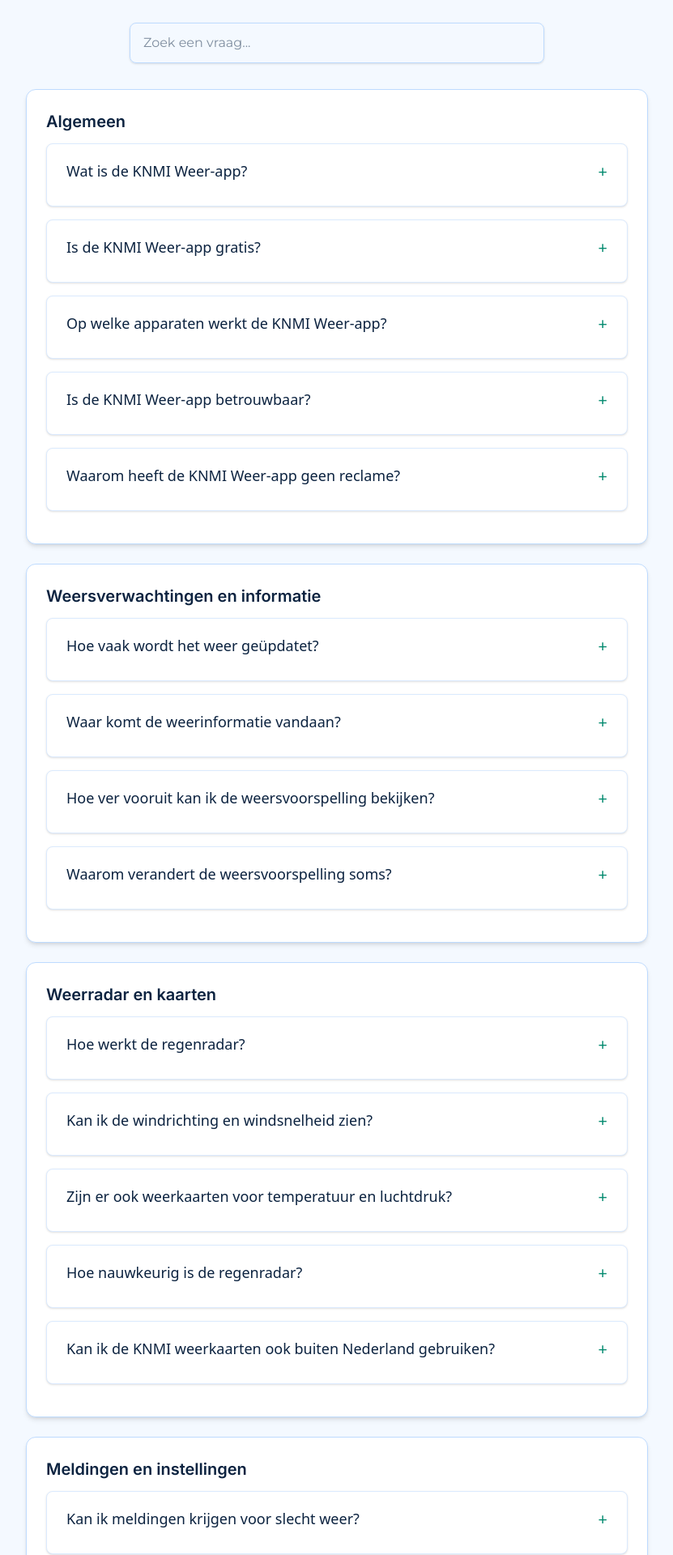
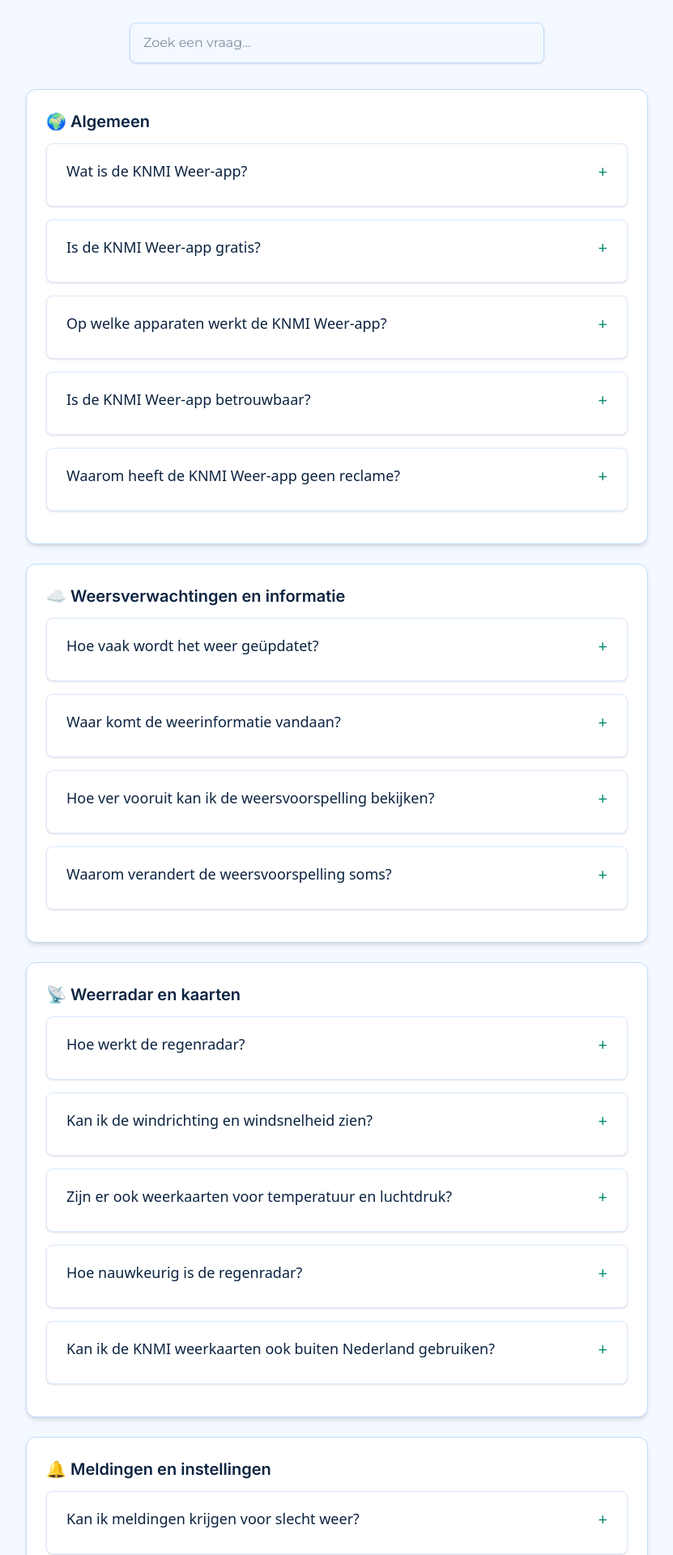
Before and after one commit to lucasBFontys/knmi-opdracht, a Next.js app: page /faq in a window 1280 px wide. Shown: the part 280-2200 px from the top of the page at 81% size, without its empty margins (224-1055 px from the left). Built offline with nearby package versions, Linux system fonts and the light colour scheme.

Commit message:
Icoontjes opnieuw toegevoegd

```diff
--- a/app/faq/page.jsx
+++ b/app/faq/page.jsx
@@ -8,7 +8,7 @@
 
   const faqs = [
     {
-      category: "Algemeen",
+      category: "🌍 Algemeen",
       items: [
         {
           question: "Wat is de KNMI Weer-app?",
@@ -38,7 +38,7 @@
       ],
     },
     {
-      category: "Weersverwachtingen en informatie",
+      category: " ☁️ Weersverwachtingen en informatie",
       items: [
         {
           question: "Hoe vaak wordt het weer geüpdatet?",
@@ -63,7 +63,7 @@
       ],
     },
     {
-      category: "Weerradar en kaarten",
+      category: "📡 Weerradar en kaarten",
       items: [
         {
           question: "Hoe werkt de regenradar?",
@@ -94,7 +94,7 @@
       ],
     },
     {
-      category: "Meldingen en instellingen",
+      category: "🔔 Meldingen en instellingen",
       items: [
         {
           question: "Kan ik meldingen krijgen voor slecht weer?",
@@ -132,7 +132,7 @@
   ];
 
   return (
-    <div className="mt-10 min-h-screen flex flex-col items-center justify-center  text-[#0c2340] py-10 px-4 md:px-10">
+    <div className=" mt-10 min-h-screen flex flex-col items-center justify-center  text-[#0c2340] py-10 px-4 md:px-10">
       <div className="max-w-3xl w-full text-center">
         <h1 className="text-[32px] font-bold mb-2 font-['Inter']">FAQ</h1>
         <h2 className="text-[24px] font-semibold mb-4 font-['Inter']">
```
